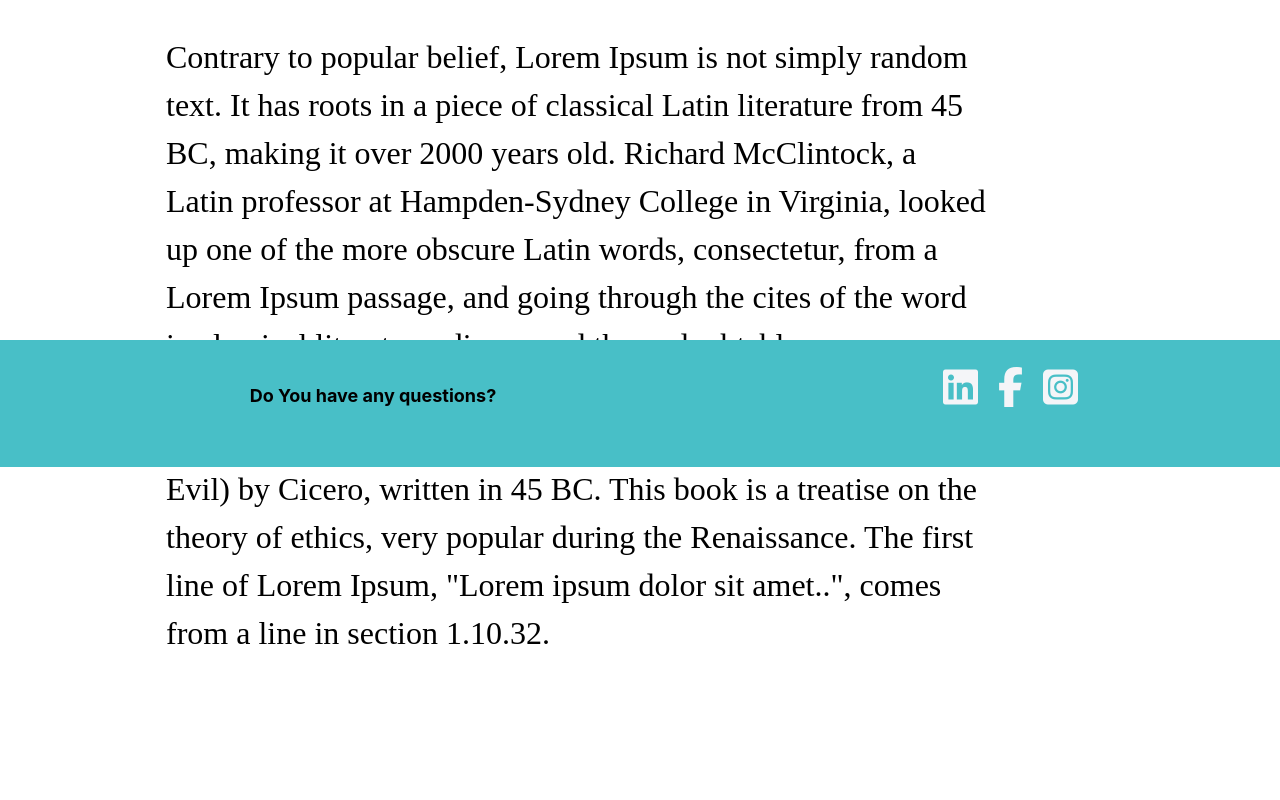
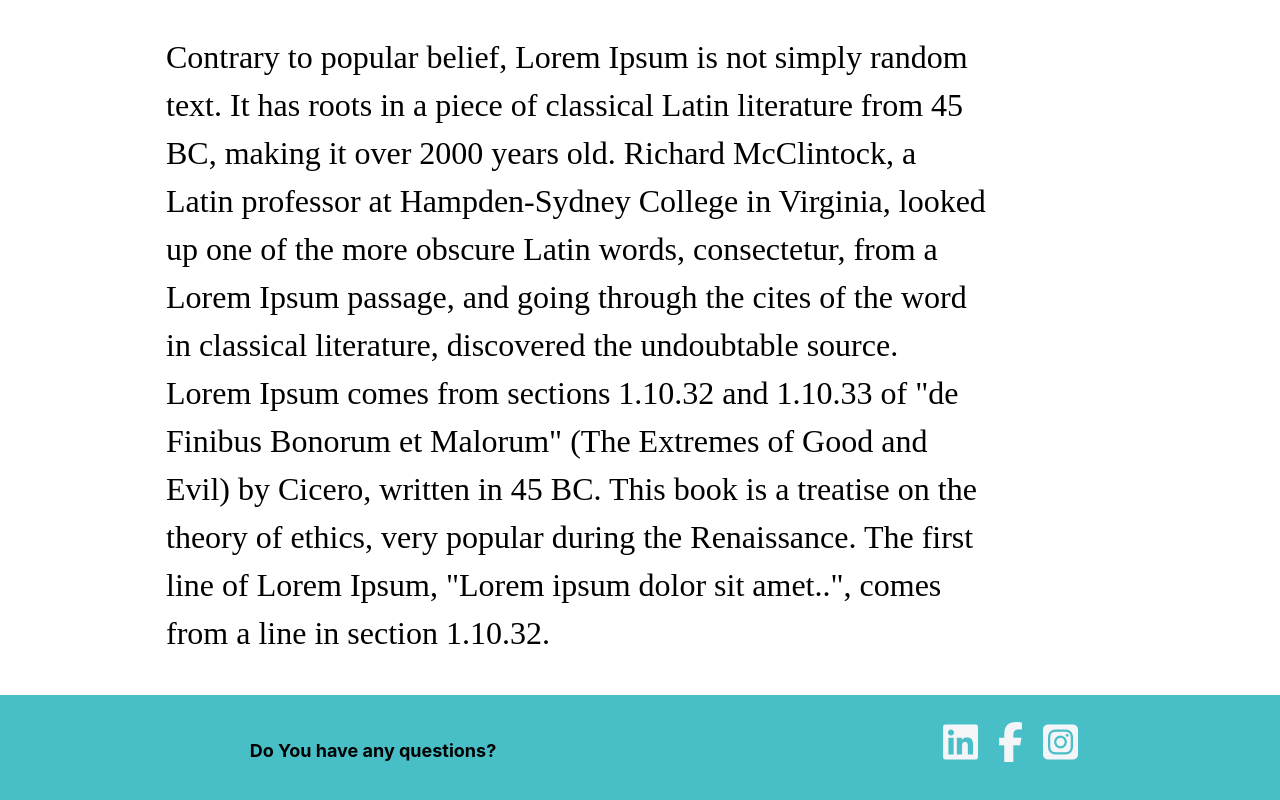
Before and after one commit to TomSabMGTfan/Spring-project-2024, a React (Vite) app in the folder SantaMonicaTechPioneersClient/: page / in a window 1280 px wide. Shown: the part 653-1453 px from the top of the page. Before the commit the page ends 1348 px from the top, so only its background shows below. Built offline with nearby package versions, Linux system fonts and the light colour scheme; a web font is replaced by a local one.

Commit message:
fixed footer position

```diff
--- a/SantaMonicaTechPioneersClient/src/components/css/Footer.css
+++ b/SantaMonicaTechPioneersClient/src/components/css/Footer.css
@@ -3,10 +3,10 @@
 }
 .footer{
   background-color: #48BFC7;
-  position: absolute;
+  /* position: absolute; */
   right: 0;
   left: 0;
-  bottom: -40vh;
+  /* bottom: -40vh; */
 }
 .sb__footer-links{
   display: flex;
```
